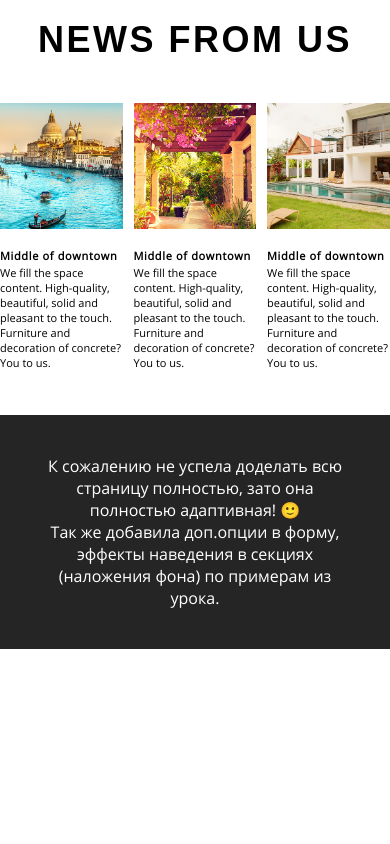
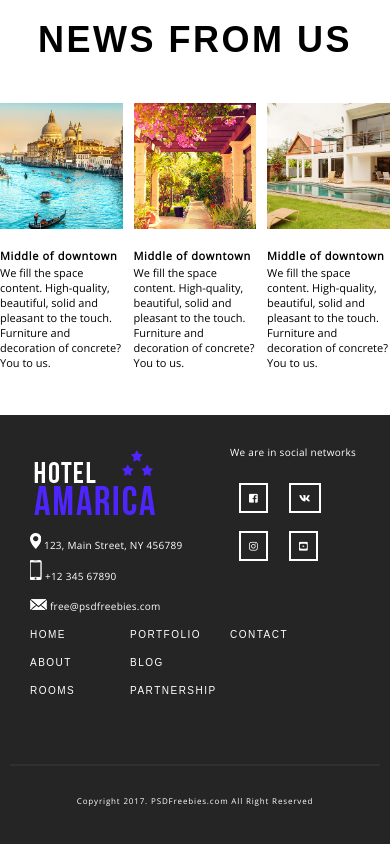
Before and after one commit to NikolaevaO/hotel_booking, a plain HTML site: page index.html in a window 390 px wide. Shown: the part 6971-7815 px from the top of the page. Before the commit the page ends 7620 px from the top, so only its background shows below. Drawn offline with Linux system fonts and the light colour scheme; a web font is replaced by a local one.

Commit message:
Добаилена секция footer с фдаптивом. Макет на гридах закончен

```diff
--- a/index.html
+++ b/index.html
@@ -328,11 +328,52 @@
       </section>
     </main>
     <footer>
-      <p>
-        К сожалению не успела доделать всю страницу полностью, зато она полностью адаптивная! &#128578;<br>
-        Так же добавила доп.опции в форму, эффекты наведения
-        в секциях (наложения фона) по примерам из урока.
-      </p>
+      <div class="footer">
+        <div class="contacts">
+          <p class="maps">
+            <img src="image/maps.png" alt="maps">
+            123, Main Street, NY 456789
+          </p>
+          <p class="phone">
+            <img src="image/phone.png" alt="phone">
+            +12 345 67890
+          </p>
+          <p class="mail">
+            <img src="image/mail.png" alt="mail">
+            free@psdfreebies.com
+          </p>
+        </div>
+        <div>
+          <ol class="one">
+            <li>home</li>
+            <li>about</li>
+            <li>rooms</li>
+          </ol>
+        </div>
+        <div>
+          <ol class="two">
+            <li>portfolio</li>
+            <li>blog</li>
+            <li>partnership</li>
+          </ol>
+        </div>
+        <div>
+          <ol class="three">
+            <li>Contact</li>
+          </ol>
+        </div>
+        <div class="networks">
+          <p>We are in social networks</p>
+          <p>
+            <a href="#"><i class="fab fa-facebook-square"></i></a>
+            <a href="#"><i class="fab fa-vk"></i></a>
+            <a href="#"><i class="fab fa-instagram"></i></a>
+            <a href="#"><i class="fab fa-youtube-square"></i></a>
+          </p>
+        </div>
+      </div>
+      <hr>
+      <p class="copy"> Copyright 2017. PSDFreebies.com  All Right Reserved </p>
     </footer>
   </div>
   <script src="jquery-ui-1.12.1.custom/external/jquery/jquery.js"></script>
--- a/style.css
+++ b/style.css
@@ -769,10 +769,137 @@ figure img {
 }
 
 footer {
-  margin-top: 95px;
+  margin-top: 6.6%;
   background-color: #252525;
   color: #fff;
+  padding: 50px 110px 0 220px;
+  margin-bottom:
+}
+
+.footer {
+  display: grid;
+  grid-template-columns: 1fr 100px 100px 100px 1fr;
+}
+
+.footer ol li {
+  list-style-type: none;
+}
+
+.footer div {
+  padding-top: 85px;
+}
+
+.footer div ol {
+  line-height: 28px;
+  text-transform: uppercase;
+  font-family: "Bebas Neue Bold", sans-serif;
+  letter-spacing: 1.5px;
+}
+.contacts {
+  background: url(image/logo-2.png) top left no-repeat;
+}
+
+.contacts p {
+  letter-spacing: 0.28px;
+  line-height: 45px;
+}
+
+.networks {
+  margin-left: 115px;
+}
+
+.networks p {
+  font-family: "Open Sans", sans-serif;
+  letter-spacing: 0.30px;
+  margin-bottom: 15px;
+}
+
+.networks a {
+  display: inline-block;
+  line-height: 1em;
+  color: #fff;
+  margin: 11px;
+  outline: 2px solid #fff;
+  padding: 8px;
+}
+
+.networks a:hover {
+  color: #4e26fd;
+  outline: 2px solid #4e26fd;
+  padding: 8px;
+}
+
+hr {
+  margin-top: 39px;
+  border: none;
+  background-color: #303030;
+  height: 2px;
+}
+
+.copy {
   text-align: center;
-  padding: 40px;
-  margin-top: 6.6%;
+  font-size: 14px;
+  letter-spacing: 0.84px;
+  line-height: 70px;
 }
+
+@media (max-width: 1199px) {
+  .footer {
+    grid-template-columns: 1fr 60px 90px 60px 1fr;
+    padding: 25px;
+  }
+  .networks {
+    margin-left: 80px;
+  }
+  footer {
+    padding: 20px 20px 0 20px;
+  }
+}
+
+@media (max-width: 865px) {
+  .footer {
+    grid-template-columns: 1fr 90px 130px;
+  }
+  .contacts,
+  .networks {
+    grid-row: 1/4;
+  }
+  .networks {
+    grid-column: 3/4;
+    margin: 0;
+  }
+  .footer div:not(:first-child) {
+    padding: 0;
+  }
+  .footer div {
+    font-size: 14px;
+  }
+  .copy {
+    font-size: 8px;
+  }
+  .footer {
+    padding: 20px;
+  }
+}
+
+@media (max-width: 415px) {
+  .footer {
+    grid-template-columns: 1fr 1fr 130px;
+  }
+  .contacts,
+  .networks {
+    grid-row: 1/2;
+  }
+  .contacts {
+    grid-column: 1/3;
+  }
+  .footer div {
+    font-size: 10px;
+  }
+  .contacts p {
+    line-height: 30px;
+  }
+  footer {
+    padding: 10px;
+  }
+}
```
Also changed, not shown: image/logo-2.png (added), image/mail.png (added), image/maps.png (added), image/phone.png (added).
